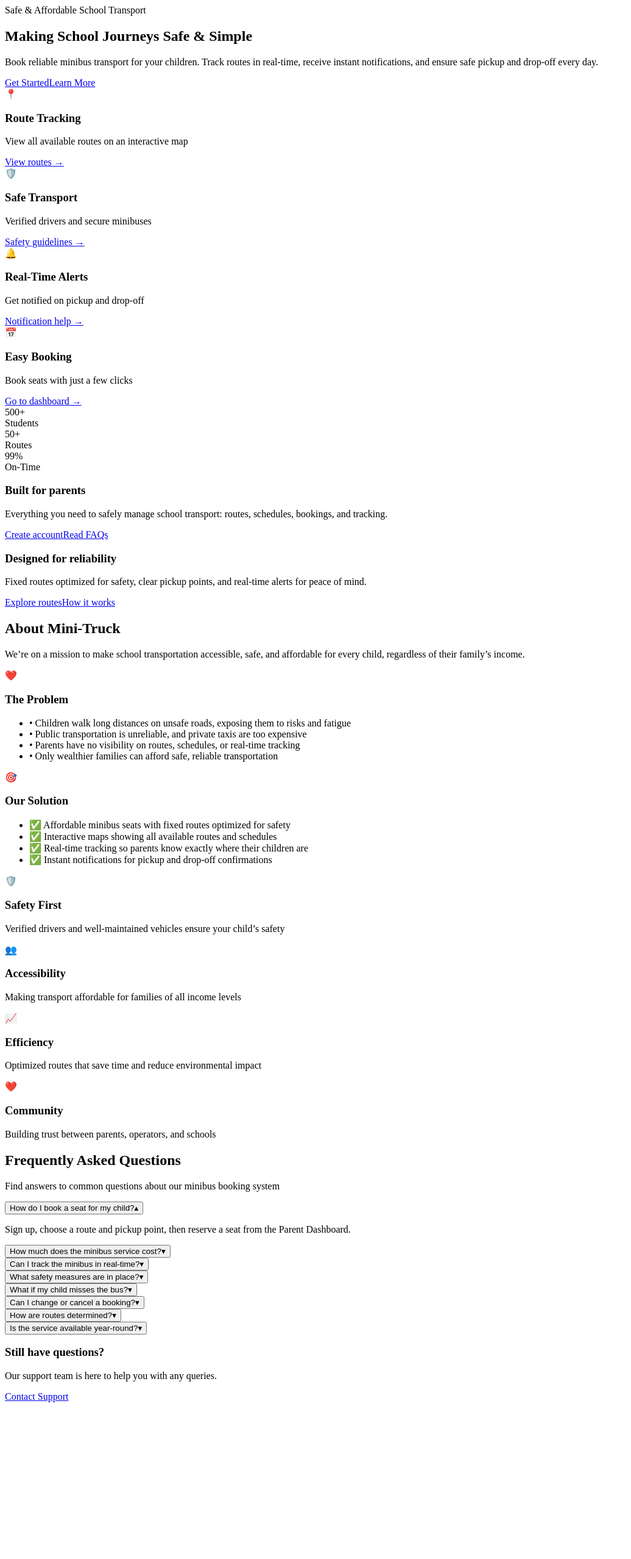
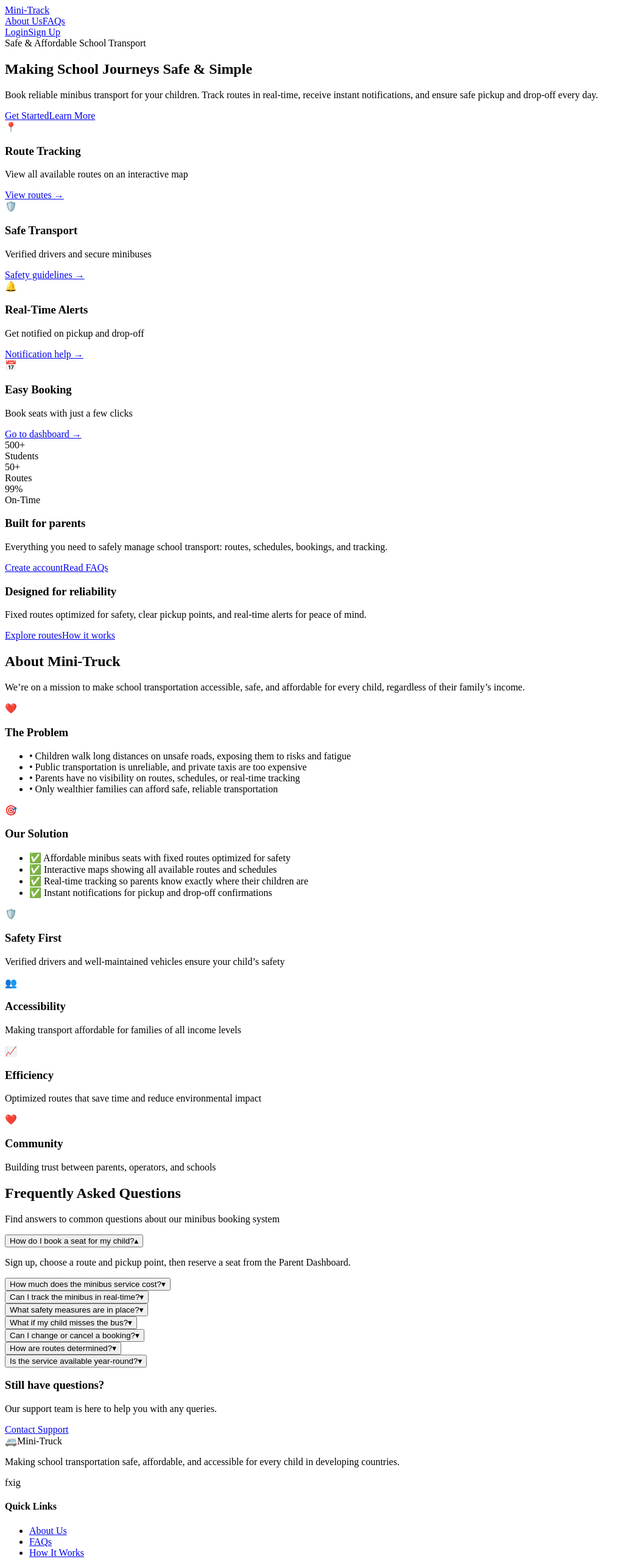
Before and after one commit to RoyCheru/Mini-Track, a Next.js app in the folder frontend/client/: page / in a window 1280 px wide. Shown: the top 2556 px of the page at 61% size, without its empty margins (0-1036 px from the left). Before the commit the page ends 2307 px from the top, so only its background shows below. Built offline with nearby package versions, Linux system fonts and the light colour scheme.

Commit message:
the layout page

```diff
--- /dev/null
+++ b/frontend/client/app/layout.tsx
@@ -0,0 +1,21 @@
+import "./global.css"
+import type { Metadata } from "next"
+import Navbar from "@/app/components/Navbar"
+import Footer from "@/app/components/Footer"
+
+export const metadata: Metadata = {
+  title: "Mini-Truck | School Minibus Booking",
+  description: "Safe & affordable school transport with route tracking and real-time alerts.",
+}
+
+export default function RootLayout({ children }: { children: React.ReactNode }) {
+  return (
+    <html lang="en">
+      <body>
+        <Navbar />
+        <main>{children}</main>
+        <Footer />
+      </body>
+    </html>
+  )
+}
```
